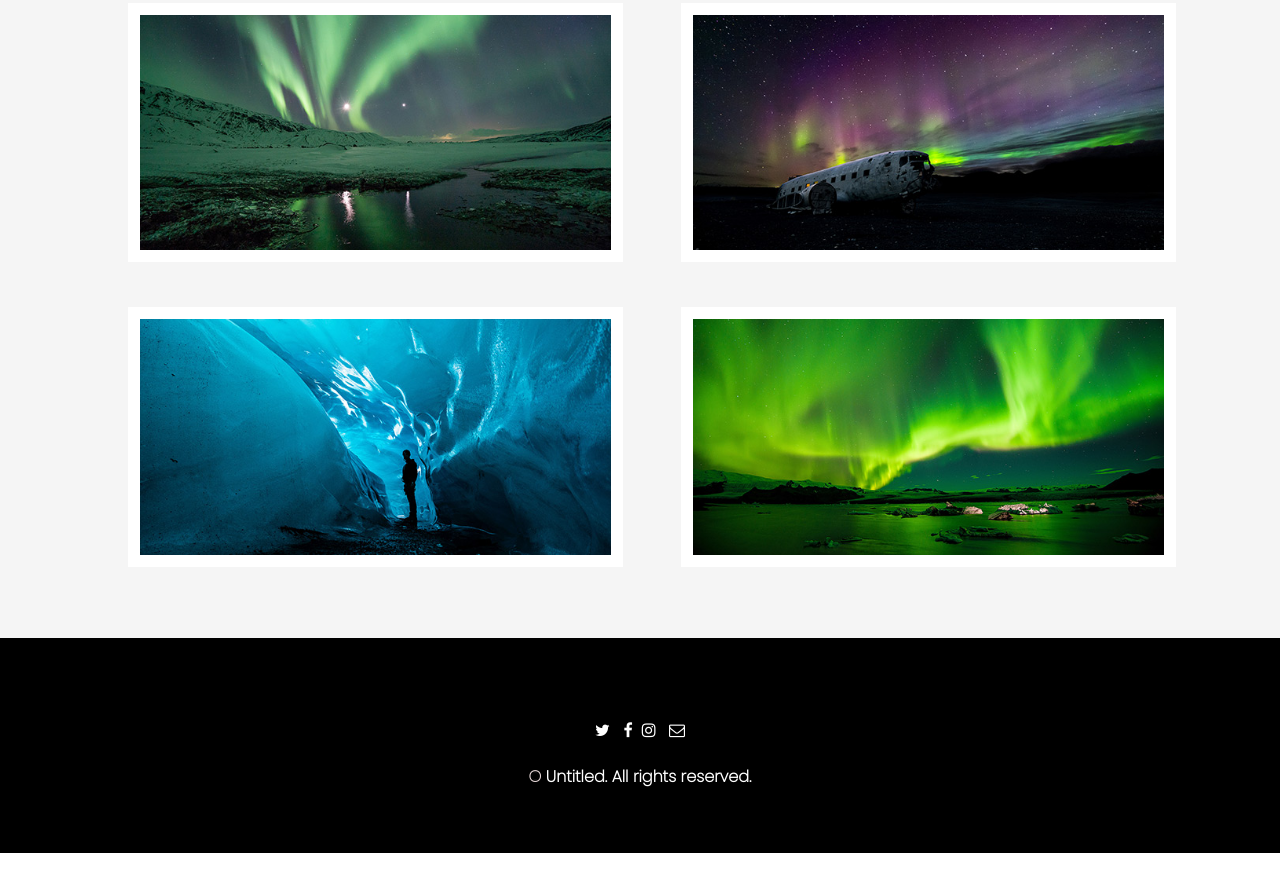
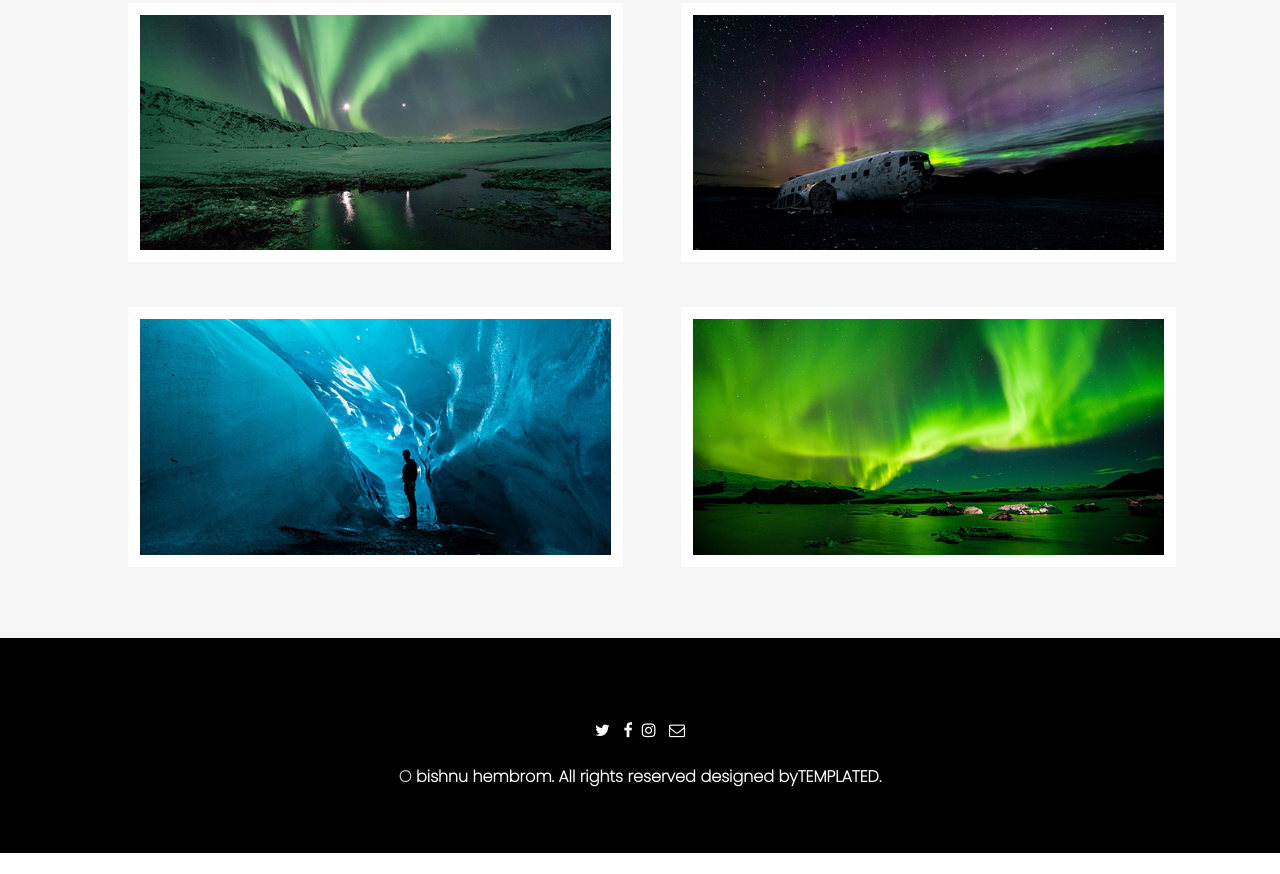
Before and after one commit to bishnuhembrom/webarea, a plain HTML site: page index.html in a window 1280 px wide. Shown: the part 1857-2731 px from the top of the page. Drawn offline with Linux system fonts and the light colour scheme.

Commit message:
second update

```diff
--- a/index.html
+++ b/index.html
@@ -412,7 +412,7 @@ margin-top: 8%;
                           <p>  <i class="fa fa-twitter "></i> &nbsp; <i class="fa  fa-facebook"></i>&nbsp; <i class="fa fa-instagram"></i>
                             &nbsp; <i class="fa fa fa-envelope-o"></i> </p>
 
-                        <h4> <span>&copy</span> Untitled. All rights reserved. </h4>
+                        <h4> <span>&copy</span> bishnu hembrom. All rights reserved designed byTEMPLATED. </h4>
 
                        </div>
 </body>
```
